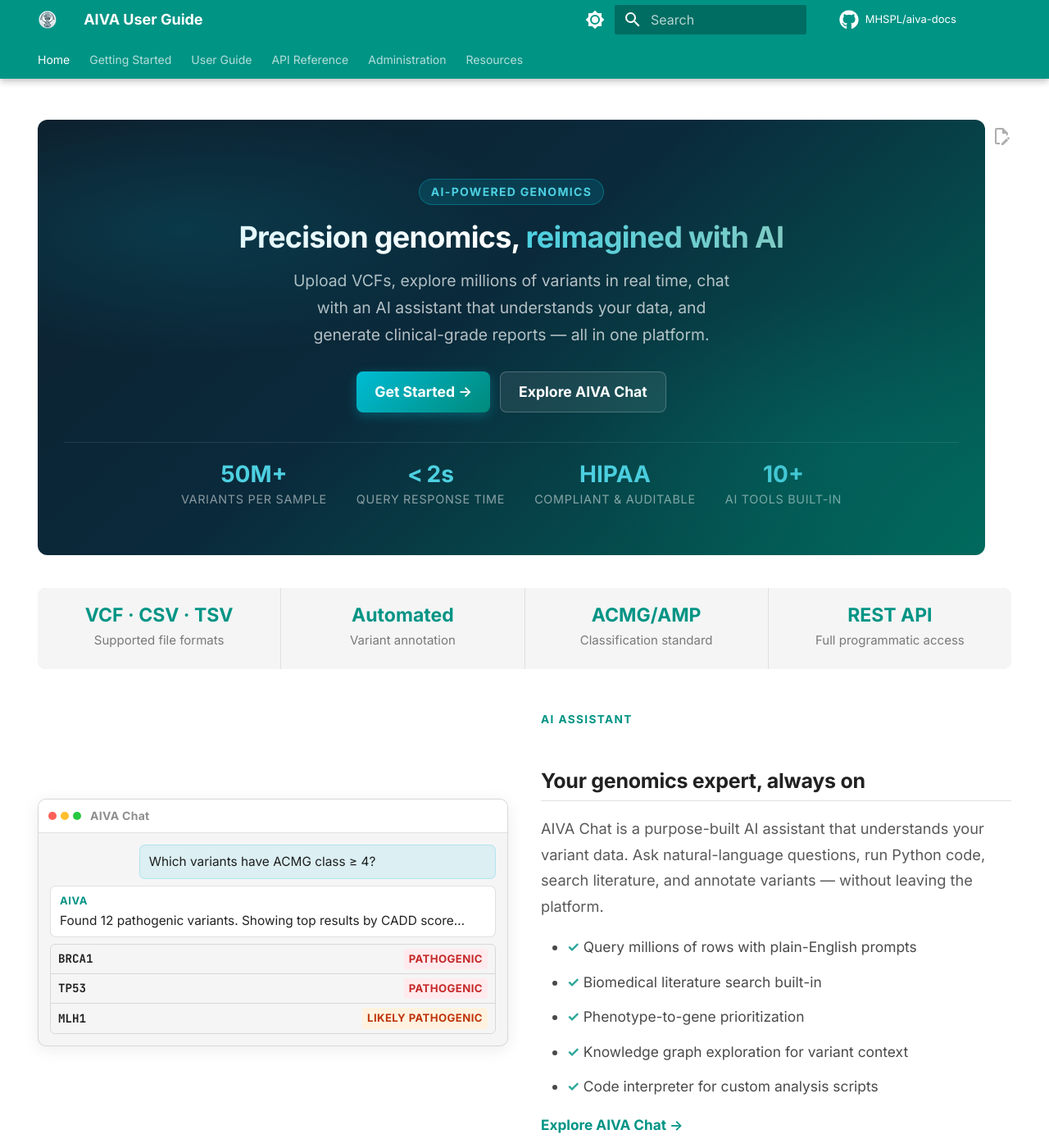
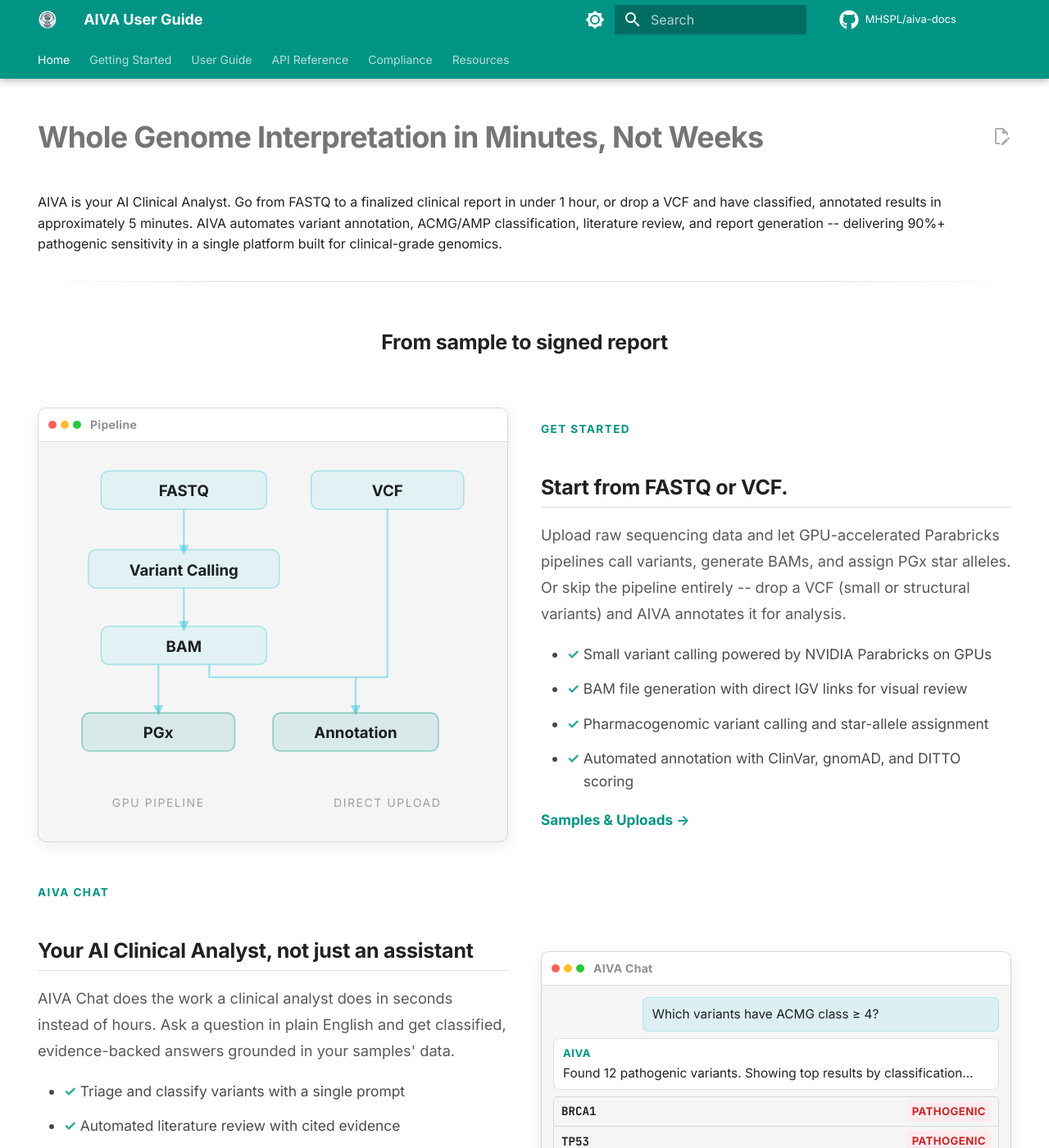
Before and after one commit to MHSPL/aiva-docs, an MkDocs documentation site: the page built from docs/index.md, in a window 1280 px wide and 1400 px high. Shown: the whole window at 82% size. Built offline with MkDocs 1.6.1 and Material for MkDocs 9.7.7, drawn with Linux system fonts in a browser that asks for light colours; comment, search, counter and statistics services are not loaded; some of the changed text lies outside the part shown.

Commit message:
Remove Administration section from documentation
- Delete announcements.md, user-management.md, and admin index.md
- Remove hero section CSS (gradient background, eyebrow, stats)
- Add pipeline flowchart CSS styling
- Update home page from "AI-Powered Genomics Platform" to "Whole Genome Interpretation in Minutes"
- Restructure home page with new intro text, pipeline visualization, and feature cards
- Replace hero stats with clinical workflow emphasis

```diff
--- a/docs/assets/stylesheets/custom.css
+++ b/docs/assets/stylesheets/custom.css
@@ -18,69 +18,6 @@
 .tier-trial  { background: #fff3e0; color: #e65100; }
 .tier-plus   { background: #e3f2fd; color: #1565c0; }
 .tier-pro    { background: #ede7f6; color: #4527a0; }
-
-/* ============================================================
-   HERO
-   ============================================================ */
-.aiva-hero {
-  position: relative;
-  overflow: hidden;
-  padding: 72px 32px 56px;
-  text-align: center;
-  background: linear-gradient(140deg, #0d1f2d 0%, #0a2a3b 45%, #00695c 100%);
-  border-radius: 12px;
-  margin-bottom: 40px;
-  color: #fff;
-}
-
-.aiva-hero::before {
-  content: "";
-  position: absolute;
-  inset: 0;
-  background:
-    radial-gradient(ellipse 55% 45% at 15% 25%, rgba(0,188,212,.14) 0%, transparent 65%),
-    radial-gradient(ellipse 45% 55% at 85% 75%, rgba(0,137,123,.18) 0%, transparent 65%);
-  pointer-events: none;
-}
-
-.aiva-hero__eyebrow {
-  display: inline-block;
-  padding: 4px 14px;
-  border-radius: 20px;
-  background: rgba(0,188,212,.15);
-  border: 1px solid rgba(0,188,212,.35);
-  font-size: 0.7rem;
-  font-weight: 700;
-  letter-spacing: 1.3px;
-  text-transform: uppercase;
-  color: #4dd0e1;
-  margin-bottom: 18px;
-}
-
-.aiva-hero h1 {
-  font-size: clamp(1.6rem, 3.5vw, 2.4rem) !important;
-  font-weight: 800 !important;
-  line-height: 1.2 !important;
-  color: #fff !important;
-  margin: 0 0 14px !important;
-  letter-spacing: -0.02em;
-  border: none !important;
-}
-
-.aiva-hero h1 span {
-  background: linear-gradient(90deg, #4dd0e1, #80cbc4);
-  -webkit-background-clip: text;
-  -webkit-text-fill-color: transparent;
-  background-clip: text;
-}
-
-.aiva-hero__sub {
-  font-size: 0.97rem;
-  color: rgba(255,255,255,.7);
-  max-width: 560px;
-  margin: 0 auto 28px;
-  line-height: 1.7;
-}
 
 /* ── Buttons ───────────────────────────────────────────────── */
 .aiva-hero__actions {
@@ -117,32 +54,6 @@
 }
 .aiva-btn--ghost:hover { background: rgba(255,255,255,.13); }
 
-/* ── Hero stats ────────────────────────────────────────────── */
-.aiva-hero__stats {
-  display: flex;
-  justify-content: center;
-  gap: 36px;
-  flex-wrap: wrap;
-  padding-top: 24px;
-  border-top: 1px solid rgba(255,255,255,.1);
-}
-
-.aiva-stat__value {
-  display: block;
-  font-size: 1.4rem;
-  font-weight: 700;
-  color: #4dd0e1;
-  line-height: 1;
-  margin-bottom: 4px;
-}
-
-.aiva-stat__label {
-  font-size: 0.72rem;
-  color: rgba(255,255,255,.52);
-  text-transform: uppercase;
-  letter-spacing: .7px;
-}
-
 /* ============================================================
    METRICS BAR
    ============================================================ */
@@ -178,6 +89,21 @@
   font-size: 0.75rem;
   opacity: .58;
   line-height: 1.4;
+}
+
+/* ============================================================
+   PIPELINE FLOWCHART
+   ============================================================ */
+.aiva-flow {
+  display: flex;
+  justify-content: center;
+  padding: 12px 8px;
+}
+
+.aiva-flow__svg {
+  width: 100%;
+  max-width: 340px;
+  height: auto;
 }
 
 /* ============================================================
@@ -480,7 +406,7 @@
   letter-spacing: 1.4px;
   text-transform: uppercase;
   color: var(--md-primary-fg-color);
-  margin-bottom: 6px;
+  margin-bottom: 2px;
 }
 
 .aiva-feature__title {
--- a/docs/index.md
+++ b/docs/index.md
@@ -1,62 +1,101 @@
 ---
-title: AIVA – AI-Powered Genomics Platform
-description: Comprehensive documentation for AIVA - AI-powered genomic data visualization and analysis platform
+title: AIVA – Whole Genome Interpretation in Minutes
+description: Documentation for AIVA - your AI Clinical Analyst for whole genome interpretation, variant classification, and clinical reporting
 hide:
   - navigation
   - toc
 ---
 
-<!-- HERO -->
-<section class="aiva-hero">
-  <span class="aiva-hero__eyebrow">AI-Powered Genomics</span>
-  <h1>Precision genomics, <span>reimagined with AI</span></h1>
-  <p class="aiva-hero__sub">Upload VCFs, explore millions of variants in real time, chat with an AI assistant that understands your data, and generate clinical-grade reports — all in one platform.</p>
-  <div class="aiva-hero__actions">
-    <a href="getting-started/" class="aiva-btn aiva-btn--primary">Get Started →</a>
-    <a href="aiva-chat/" class="aiva-btn aiva-btn--ghost">Explore AIVA Chat</a>
-  </div>
-  <div class="aiva-hero__stats">
-    <div class="aiva-hero__stat">
-      <span class="aiva-stat__value">50M+</span>
-      <span class="aiva-stat__label">Variants per sample</span>
-    </div>
-    <div class="aiva-hero__stat">
-      <span class="aiva-stat__value">&lt;&thinsp;2s</span>
-      <span class="aiva-stat__label">Query response time</span>
-    </div>
-    <div class="aiva-hero__stat">
-      <span class="aiva-stat__value">HIPAA</span>
-      <span class="aiva-stat__label">Compliant &amp; auditable</span>
-    </div>
-    <div class="aiva-hero__stat">
-      <span class="aiva-stat__value">10+</span>
-      <span class="aiva-stat__label">AI tools built-in</span>
+# Whole Genome Interpretation in Minutes, Not Weeks
+
+AIVA is your AI Clinical Analyst. Go from FASTQ to a finalized clinical report in under 1 hour, or drop a VCF and have classified, annotated results in approximately 5 minutes. AIVA automates variant annotation, ACMG/AMP classification, literature review, and report generation -- delivering 90%+ pathogenic sensitivity in a single platform built for clinical-grade genomics.
+
+---
+
+<!-- FEATURES HEADER -->
+<div class="aiva-section" style="text-align:center;">
+  <h2 class="aiva-section__title" style="border:none;">From sample to signed report</h2>
+</div>
+
+<!-- FEATURE 1 – SECONDARY ANALYSIS -->
+<div class="aiva-feature">
+  <div class="aiva-feature__visual">
+    <div class="aiva-feature__mockup">
+      <div class="aiva-mockup__bar">
+        <span class="aiva-mockup__dot aiva-mockup__dot--red"></span>
+        <span class="aiva-mockup__dot aiva-mockup__dot--yellow"></span>
+        <span class="aiva-mockup__dot aiva-mockup__dot--green"></span>
+        <span class="aiva-mockup__title">Pipeline</span>
+      </div>
+      <div class="aiva-mockup__body">
+        <div class="aiva-flow">
+          <svg class="aiva-flow__svg" viewBox="0 0 340 280" fill="none" xmlns="http://www.w3.org/2000/svg">
+            <!-- Connector lines -->
+            <g stroke="rgba(0,188,212,.35)" stroke-width="1.5" fill="none">
+              <!-- FASTQ → Variant Calling -->
+              <line x1="100" y1="36" x2="100" y2="68"/>
+              <!-- Variant Calling → BAM -->
+              <line x1="100" y1="98" x2="100" y2="128"/>
+              <!-- BAM → PGx (straight down) -->
+              <line x1="80" y1="158" x2="80" y2="196"/>
+              <!-- BAM → Annotation (right branch) -->
+              <path d="M120,158 L120,168 L235,168 L235,196"/>
+              <!-- VCF → Annotation (straight down, merges) -->
+              <line x1="260" y1="36" x2="260" y2="168"/>
+              <line x1="260" y1="168" x2="235" y2="168"/>
+            </g>
+            <!-- Arrowheads (all pointing down) -->
+            <g fill="rgba(0,188,212,.4)">
+              <polygon points="96,64 100,72 104,64"/>
+              <polygon points="96,124 100,132 104,124"/>
+              <polygon points="76,190 80,198 84,190"/>
+              <polygon points="231,190 235,198 239,190"/>
+            </g>
+            <!-- Step boxes -->
+            <g>
+              <!-- FASTQ -->
+              <rect x="35" y="6" width="130" height="30" rx="6" fill="rgba(0,188,212,.08)" stroke="rgba(0,188,212,.3)"/>
+              <text x="100" y="26" text-anchor="middle" fill="currentColor" font-size="12" font-weight="600">FASTQ</text>
+              <!-- Variant Calling -->
+              <rect x="25" y="68" width="150" height="30" rx="6" fill="rgba(0,188,212,.08)" stroke="rgba(0,188,212,.3)"/>
+              <text x="100" y="88" text-anchor="middle" fill="currentColor" font-size="12" font-weight="600">Variant Calling</text>
+              <!-- BAM -->
+              <rect x="35" y="128" width="130" height="30" rx="6" fill="rgba(0,188,212,.08)" stroke="rgba(0,188,212,.3)"/>
+              <text x="100" y="148" text-anchor="middle" fill="currentColor" font-size="12" font-weight="600">BAM</text>
+              <!-- PGx -->
+              <rect x="20" y="196" width="120" height="30" rx="6" fill="rgba(0,150,136,.12)" stroke="rgba(0,150,136,.4)"/>
+              <text x="80" y="216" text-anchor="middle" fill="currentColor" font-size="12" font-weight="600">PGx</text>
+              <!-- Annotation -->
+              <rect x="170" y="196" width="130" height="30" rx="6" fill="rgba(0,150,136,.12)" stroke="rgba(0,150,136,.4)"/>
+              <text x="235" y="216" text-anchor="middle" fill="currentColor" font-size="12" font-weight="600">Annotation</text>
+              <!-- VCF -->
+              <rect x="200" y="6" width="120" height="30" rx="6" fill="rgba(0,188,212,.08)" stroke="rgba(0,188,212,.3)"/>
+              <text x="260" y="26" text-anchor="middle" fill="currentColor" font-size="12" font-weight="600">VCF</text>
+            </g>
+            <!-- Path labels -->
+            <text x="80" y="270" text-anchor="middle" fill="currentColor" font-size="9" opacity=".4" font-weight="500" letter-spacing="1">GPU PIPELINE</text>
+            <text x="260" y="270" text-anchor="middle" fill="currentColor" font-size="9" opacity=".4" font-weight="500" letter-spacing="1">DIRECT UPLOAD</text>
+          </svg>
+        </div>
+      </div>
     </div>
   </div>
-</section>
-
-<!-- METRICS BAR -->
-<div class="aiva-metrics">
-  <div class="aiva-metric">
-    <span class="aiva-metric__value">VCF · CSV · TSV</span>
-    <span class="aiva-metric__label">Supported file formats</span>
-  </div>
-  <div class="aiva-metric">
-    <span class="aiva-metric__value">Automated</span>
-    <span class="aiva-metric__label">Variant annotation</span>
-  </div>
-  <div class="aiva-metric">
-    <span class="aiva-metric__value">ACMG/AMP</span>
-    <span class="aiva-metric__label">Classification standard</span>
-  </div>
-  <div class="aiva-metric">
-    <span class="aiva-metric__value">REST API</span>
-    <span class="aiva-metric__label">Full programmatic access</span>
+  <div class="aiva-feature__body">
+    <span class="aiva-feature__label">Get Started</span>
+    <h2 class="aiva-feature__title">Start from FASTQ or VCF.</h2>
+    <p class="aiva-feature__desc">Upload raw sequencing data and let GPU-accelerated Parabricks pipelines call variants, generate BAMs, and assign PGx star alleles. Or skip the pipeline entirely -- drop a VCF (small or structural variants) and AIVA annotates it for analysis.</p>
+    <ul class="aiva-feature__bullets">
+      <li>Small variant calling powered by NVIDIA Parabricks on GPUs</li>
+      <li>BAM file generation with direct IGV links for visual review</li>
+      <li>Pharmacogenomic variant calling and star-allele assignment</li>
+      <li>Automated annotation with ClinVar, gnomAD, and DITTO scoring</li>
+    </ul>
+    <a href="samples/" class="aiva-feature__link">Samples & Uploads →</a>
   </div>
 </div>
 
-<!-- FEATURE 1 – AIVA CHAT -->
-<div class="aiva-feature">
+<!-- FEATURE 2 – AIVA CHAT (reversed) -->
+<div class="aiva-feature aiva-feature--reverse">
   <div class="aiva-feature__visual">
     <div class="aiva-feature__mockup">
       <div class="aiva-mockup__bar">
@@ -69,7 +108,7 @@ hide:
         <div class="aiva-chat__msg aiva-chat__msg--user">Which variants have ACMG class ≥ 4?</div>
         <div class="aiva-chat__msg aiva-chat__msg--ai">
           <span class="aiva-chat__label">AIVA</span>
-          Found 12 pathogenic variants. Showing top results by CADD score…
+          Found 12 pathogenic variants. Showing top results by classification…
         </div>
         <div class="aiva-chat__rows">
           <div class="aiva-chat__row">
@@ -89,22 +128,21 @@ hide:
     </div>
   </div>
   <div class="aiva-feature__body">
-    <span class="aiva-feature__label">AI Assistant</span>
-    <h2 class="aiva-feature__title">Your genomics expert, always on</h2>
-    <p class="aiva-feature__desc">AIVA Chat is a purpose-built AI assistant that understands your variant data. Ask natural-language questions, run Python code, search literature, and annotate variants — without leaving the platform.</p>
+    <span class="aiva-feature__label">AIVA Chat</span>
+    <h2 class="aiva-feature__title">Your AI Clinical Analyst, not just an assistant</h2>
+    <p class="aiva-feature__desc">AIVA Chat does the work a clinical analyst does in seconds instead of hours. Ask a question in plain English and get classified, evidence-backed answers grounded in your samples' data.</p>
     <ul class="aiva-feature__bullets">
-      <li>Query millions of rows with plain-English prompts</li>
-      <li>Biomedical literature search built-in</li>
-      <li>Phenotype-to-gene prioritization</li>
-      <li>Knowledge graph exploration for variant context</li>
-      <li>Code interpreter for custom analysis scripts</li>
+      <li>Triage and classify variants with a single prompt</li>
+      <li>Automated literature review with cited evidence</li>
+      <li>HPO-driven gene prioritization</li>
+      <li>Knowledge graph associations between genes, diseases, drugs, etc.</li>
     </ul>
-    <a href="aiva-chat/" class="aiva-feature__link">Explore AIVA Chat →</a>
+    <a href="aiva-chat/" class="aiva-feature__link">AIVA Chat →</a>
   </div>
 </div>
 
-<!-- FEATURE 2 – DATA TABLE (reversed) -->
-<div class="aiva-feature aiva-feature--reverse">
+<!-- FEATURE 3 – MANUAL ANALYSIS -->
+<div class="aiva-feature">
   <div class="aiva-feature__visual">
     <div class="aiva-feature__mockup">
       <div class="aiva-mockup__bar">
@@ -115,92 +153,38 @@ hide:
       </div>
       <div class="aiva-mockup__body">
         <div class="aiva-tbl__head">
-          <span>Gene</span><span>CHROM</span><span>CADD</span><span>Class</span>
+          <span>Gene</span><span>HGVS</span><span>DITTO</span><span>Class</span>
         </div>
         <div class="aiva-tbl__row">
-          <span>BRCA2</span><span>13q12</span><span>34.2</span>
+          <span>BRCA2</span><span>c.5946delT</span><span>0.97</span>
           <span class="aiva-badge aiva-badge--path">Path</span>
         </div>
         <div class="aiva-tbl__row aiva-tbl__row--alt">
-          <span>PTEN</span><span>10q23</span><span>28.7</span>
+          <span>PTEN</span><span>c.388C>T</span><span>0.91</span>
           <span class="aiva-badge aiva-badge--lpath">LP</span>
         </div>
         <div class="aiva-tbl__row">
-          <span>APC</span><span>5q22</span><span>22.1</span>
+          <span>APC</span><span>c.3920T>A</span><span>0.54</span>
           <span class="aiva-badge aiva-badge--vus">VUS</span>
         </div>
         <div class="aiva-tbl__row aiva-tbl__row--alt">
-          <span>RB1</span><span>13q14</span><span>19.4</span>
+          <span>RB1</span><span>c.2117G>A</span><span>0.42</span>
           <span class="aiva-badge aiva-badge--vus">VUS</span>
         </div>
-        <div class="aiva-tbl__foot">50M+ rows · real-time filtering</div>
+        <div class="aiva-tbl__foot">whole genome scale · real-time filtering</div>
       </div>
     </div>
   </div>
   <div class="aiva-feature__body">
-    <span class="aiva-feature__label">Data Table</span>
-    <h2 class="aiva-feature__title">Millions of rows. Zero lag.</h2>
-    <p class="aiva-feature__desc">AIVA's virtualized data table renders large cohorts instantly. Filter, sort, flag, and comment at the row level — with full keyboard navigation and one-click exports.</p>
+    <span class="aiva-feature__label">Manual Analysis</span>
+    <h2 class="aiva-feature__title">Prefer hands-on? Analyze variants yourself.</h2>
+    <p class="aiva-feature__desc">Whole genome sequencing produces millions of variants per sample. Filter by gene, consequence, frequency, or ACMG class and see results in real time.</p>
     <ul class="aiva-feature__bullets">
-      <li>Handles 50M+ variant rows without pagination</li>
-      <li>Multi-column filters with Boolean logic</li>
-      <li>Export filtered views to CSV or TSV</li>
-      <li>Inline threaded comments per variant row</li>
+      <li>Virtualized rendering with zero performance degradation</li>
+      <li>One-click export of filtered views to CSV, TSV, or direct to report</li>
+      <li>Per-variant flagging, comments, and threaded review for clinical sign-off</li>
     </ul>
-    <a href="data-table/" class="aiva-feature__link">Explore the Data Table →</a>
-  </div>
-</div>
-
-<!-- FEATURE 3 – ANALYSIS -->
-<div class="aiva-feature">
-  <div class="aiva-feature__visual">
-    <div class="aiva-feature__mockup">
-      <div class="aiva-mockup__bar">
-        <span class="aiva-mockup__dot aiva-mockup__dot--red"></span>
-        <span class="aiva-mockup__dot aiva-mockup__dot--yellow"></span>
-        <span class="aiva-mockup__dot aiva-mockup__dot--green"></span>
-        <span class="aiva-mockup__title">Analysis Hub</span>
-      </div>
-      <div class="aiva-mockup__body">
-        <div class="aiva-hub__grid">
-          <div class="aiva-hub__card">
-            <div class="aiva-hub__icon aiva-hub__icon--acmg"></div>
-            <span>ACMG/AMP</span>
-          </div>
-          <div class="aiva-hub__card">
-            <div class="aiva-hub__icon aiva-hub__icon--pgx"></div>
-            <span>PGx Panel</span>
-          </div>
-          <div class="aiva-hub__card">
-            <div class="aiva-hub__icon aiva-hub__icon--sv"></div>
-            <span>Struct. Vars</span>
-          </div>
-          <div class="aiva-hub__card">
-            <div class="aiva-hub__icon aiva-hub__icon--cat"></div>
-            <span>Categories</span>
-          </div>
-        </div>
-        <div class="aiva-hub__bar-chart">
-          <div class="aiva-hub__bar" style="height:70%"></div>
-          <div class="aiva-hub__bar" style="height:45%"></div>
-          <div class="aiva-hub__bar" style="height:85%"></div>
-          <div class="aiva-hub__bar" style="height:55%"></div>
-          <div class="aiva-hub__bar" style="height:30%"></div>
-        </div>
-      </div>
-    </div>
-  </div>
-  <div class="aiva-feature__body">
-    <span class="aiva-feature__label">Tertiary Analysis</span>
-    <h2 class="aiva-feature__title">From raw variants to clinical insight</h2>
-    <p class="aiva-feature__desc">Category-based analysis workflows, ACMG/AMP variant classification, and pharmacogenomics insights — structured to match clinical review standards.</p>
-    <ul class="aiva-feature__bullets">
-      <li>ACMG/AMP evidence-based variant scoring</li>
-      <li>Pharmacogenomics (PGx) panel interpretation</li>
-      <li>Analysis Hub with curated category cards</li>
-      <li>Public classifier available without login</li>
-    </ul>
-    <a href="analysis/" class="aiva-feature__link">Explore Analysis →</a>
+    <a href="data-table/" class="aiva-feature__link">Data Table →</a>
   </div>
 </div>
 
@@ -248,18 +232,20 @@ hide:
     <p class="aiva-feature__desc">AI-assisted auto-fill populates report sections from your variant data and analysis findings. Customizable templates, sample linking, and one-click export.</p>
     <ul class="aiva-feature__bullets">
       <li>AI Auto-Fill drafts interpretations automatically</li>
-      <li>Link multiple samples to a single report</li>
-      <li>Custom report templates per assay type</li>
-      <li>Export to PDF or Word-compatible formats</li>
+      <li>Edit and refine auto-generated content</li>
+      <li>Upload custom report templates per assay type</li>
+      <li>Sign and export reports</li>
     </ul>
-    <a href="reports/" class="aiva-feature__link">Explore Reports →</a>
+    <a href="reports/" class="aiva-feature__link">Reports →</a>
   </div>
 </div>
+
+---
 
 <!-- CAPABILITIES GRID -->
 <div class="aiva-section">
   <span class="aiva-section__label">Full Platform</span>
-  <h2 class="aiva-section__title">Everything you need, nothing you don't</h2>
+  <h2 class="aiva-section__title" style="border:none;">Everything you need in one platform</h2>
   <p class="aiva-section__desc">Every module works together — no stitching tools, no manual data handoff.</p>
   <div class="aiva-cards">
     <a href="samples/" class="aiva-card">
@@ -286,11 +272,6 @@ hide:
       <span class="aiva-card__icon aiva-icon--shield"></span>
       <span class="aiva-card__title">HIPAA Compliance</span>
       <span class="aiva-card__desc">PHI detection, full audit trail, and enterprise-grade data security.</span>
-    </a>
-    <a href="admin/" class="aiva-card">
-      <span class="aiva-card__icon aiva-icon--admin"></span>
-      <span class="aiva-card__title">Administration</span>
-      <span class="aiva-card__desc">User management, announcements, and org-level configuration.</span>
     </a>
   </div>
 </div>
--- a/mkdocs.yml
+++ b/mkdocs.yml
@@ -179,14 +179,10 @@ nav:
       - Classification API: api/classification-api.md
       - Export API: api/export-api.md
       - MCP Setup: api/mcp-setup.md
-  - Administration:
-      - admin/index.md
-      - Compliance:
-          - compliance/index.md
-          - HIPAA: compliance/hipaa.md
-          - Audit Trail: compliance/audit-trail.md
-      - User Management: admin/user-management.md
-      - Announcements: admin/announcements.md
+  - Compliance:
+      - compliance/index.md
+      - HIPAA: compliance/hipaa.md
+      - Audit Trail: compliance/audit-trail.md
   - Resources:
       - FAQ: faq.md
       - Glossary: glossary.md
```
Also changed, not shown: docs/admin/announcements.md (deleted, +0 -127 lines), docs/admin/index.md (deleted, +0 -59 lines), docs/admin/user-management.md (deleted, +0 -127 lines).
